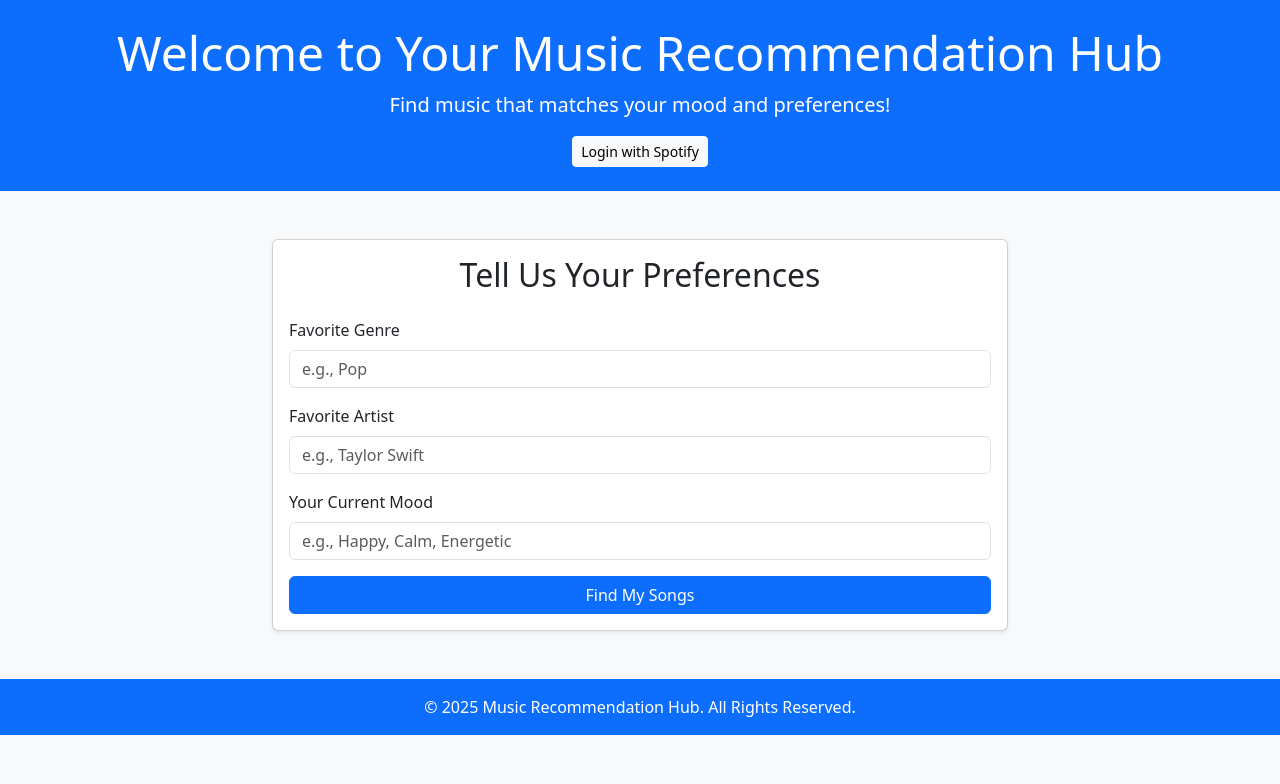
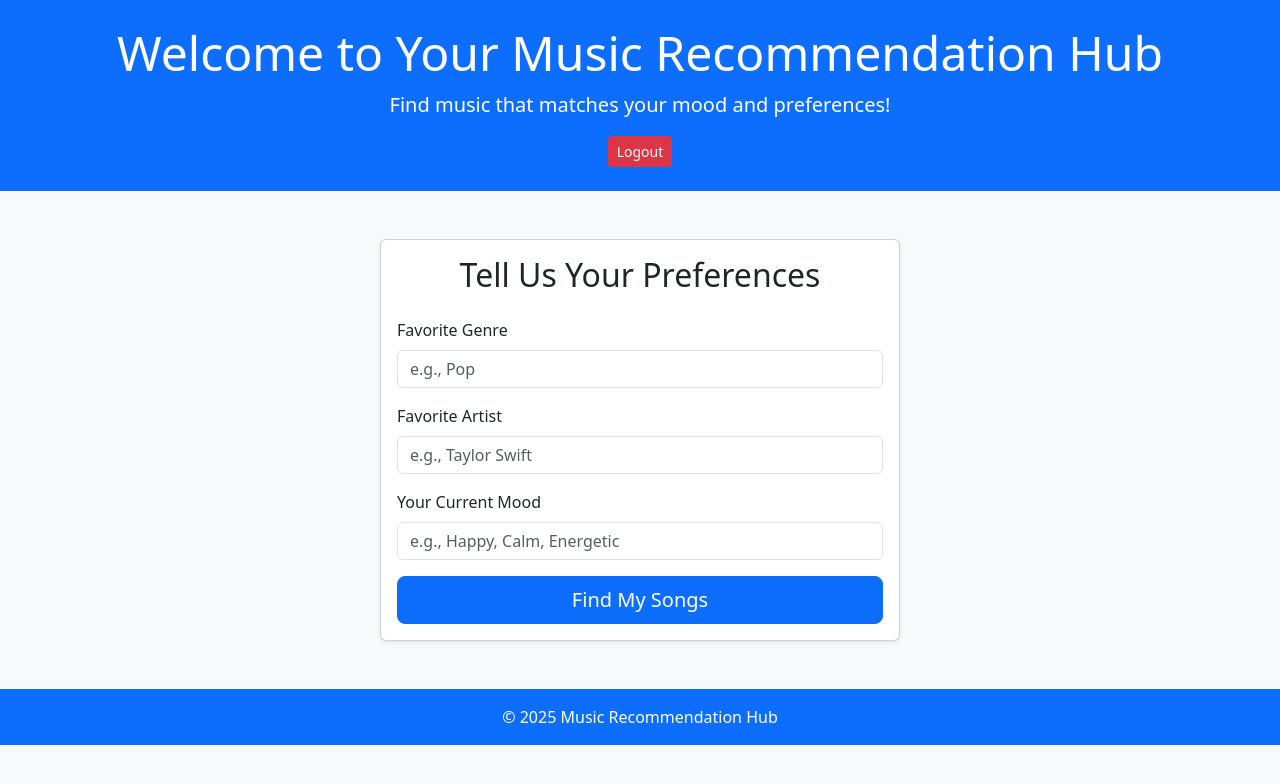
Before and after one commit to AltistdieMacht/CSIA, a Flask app: template templates/index.html in a window 1280 px wide. Shown: the top 784 px of the page. Run offline with Flask 2, Linux system fonts and the light colour scheme; the template is opened without the code that fills it, so the values that code supplies are empty.

Commit message:
Cleanup: removed profile/history, fixed logout, stable Spotify session

```diff
--- a/app.py
+++ b/app.py
@@ -50,7 +50,8 @@ def callback():
 @app.route("/logout")
 def logout():
     session.clear()
-    return redirect(url_for("login"))
+    return render_template("login.html")
+
 
 @app.route("/recommend", methods=["POST"])
 def recommend():
--- a/templates/index.html
+++ b/templates/index.html
@@ -1,68 +1,49 @@
 <!DOCTYPE html>
 <html lang="en">
 <head>
-    <meta charset="UTF-8">
-    <meta name="viewport" content="width=device-width, initial-scale=1.0">
+  <meta charset="UTF-8"/>
+  <meta name="viewport" content="width=device-width, initial-scale=1.0"/>
   <title>Music Recommendation Hub</title>
   <link href="https://cdn.jsdelivr.net/npm/bootstrap@5.3.0-alpha3/dist/css/bootstrap.min.css" rel="stylesheet">
 </head>
 <body class="bg-light">
 
-    <!-- Header Section -->
   <header class="bg-primary text-white text-center py-4">
     <h1 class="display-5">Welcome to Your Music Recommendation Hub</h1>
-        <p class="lead">Find music that matches your mood and preferences!</p>
-
-        <!-- Spotify navigation buttons (dynamic) -->
-        <div class="mt-3">
-            {% if session.token_info %}
-                <a href="/profile" class="btn btn-outline-light btn-sm">Profile</a>
-                <a href="/history" class="btn btn-outline-light btn-sm">History</a>
+    <p class="lead mb-3">Find music that matches your mood and preferences!</p>
+    <div class="mt-2">
       <a href="/logout" class="btn btn-danger btn-sm">Logout</a>
-            {% else %}
-                <a href="/login" class="btn btn-light btn-sm">Login with Spotify</a>
-            {% endif %}
     </div>
   </header>
 
-    <!-- Form Section -->
   <main class="container my-5">
-        <div class="row justify-content-center">
-            <div class="col-md-8">
-                <div class="card shadow-sm">
+    <div class="card shadow-sm mx-auto" style="max-width:520px;">
       <div class="card-body">
-                        <h2 class="text-center mb-4">Tell Us Your Preferences</h2>
-                        <form id="music-form">
+        <h2 class="card-title mb-4 text-center">Tell Us Your Preferences</h2>
+        <form action="/recommend" method="POST">
           <div class="mb-3">
             <label for="genre" class="form-label">Favorite Genre</label>
-                                <input type="text" id="genre" name="genre" class="form-control" placeholder="e.g., Pop" required>
+            <input id="genre" name="genre" class="form-control" placeholder="e.g., Pop" required>
           </div>
           <div class="mb-3">
             <label for="artist" class="form-label">Favorite Artist</label>
-                                <input type="text" id="artist" name="artist" class="form-control" placeholder="e.g., Taylor Swift" required>
+            <input id="artist" name="artist" class="form-control" placeholder="e.g., Taylor Swift" required>
           </div>
           <div class="mb-3">
             <label for="mood" class="form-label">Your Current Mood</label>
-                                <input type="text" id="mood" name="mood" class="form-control" placeholder="e.g., Happy, Calm, Energetic" required>
+            <input id="mood" name="mood" class="form-control" placeholder="e.g., Happy, Calm, Energetic" required>
           </div>
           <div class="d-grid">
-                                <button type="submit" class="btn btn-primary">Find My Songs</button>
+            <button type="submit" class="btn btn-primary btn-lg">Find My Songs</button>
           </div>
         </form>
       </div>
     </div>
-            </div>
-        </div>
   </main>
 
-    <!-- Footer Section -->
   <footer class="bg-primary text-white text-center py-3">
-        <p class="mb-0">&copy; 2025 Music Recommendation Hub. All Rights Reserved.</p>
+    <p class="mb-0">&copy; 2025 Music Recommendation Hub</p>
   </footer>
 
-    <!-- Bootstrap JS -->
-    <script src="https://cdn.jsdelivr.net/npm/bootstrap@5.3.0-alpha3/dist/js/bootstrap.bundle.min.js"></script>
-    <!-- Custom JS -->
-    <script src="/static/script.js"></script>
 </body>
 </html>
```
Lines whose indentation alone changed are shown as unchanged.
